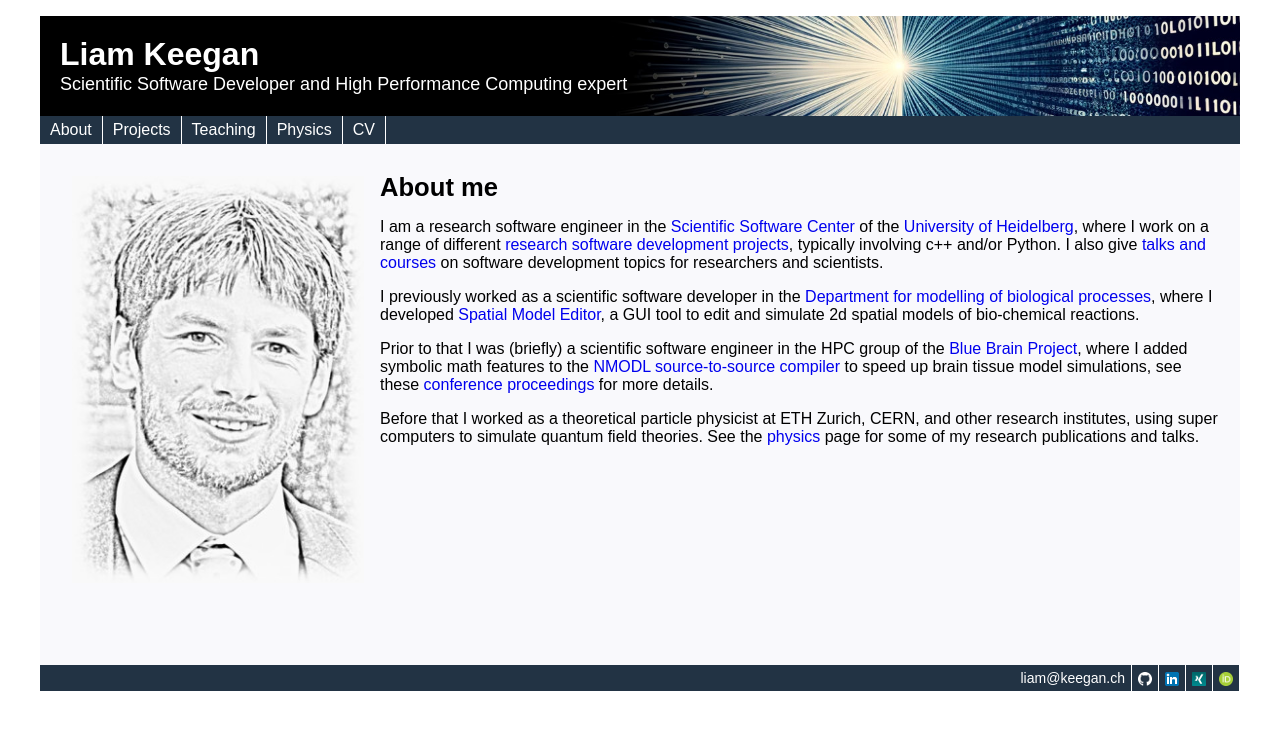
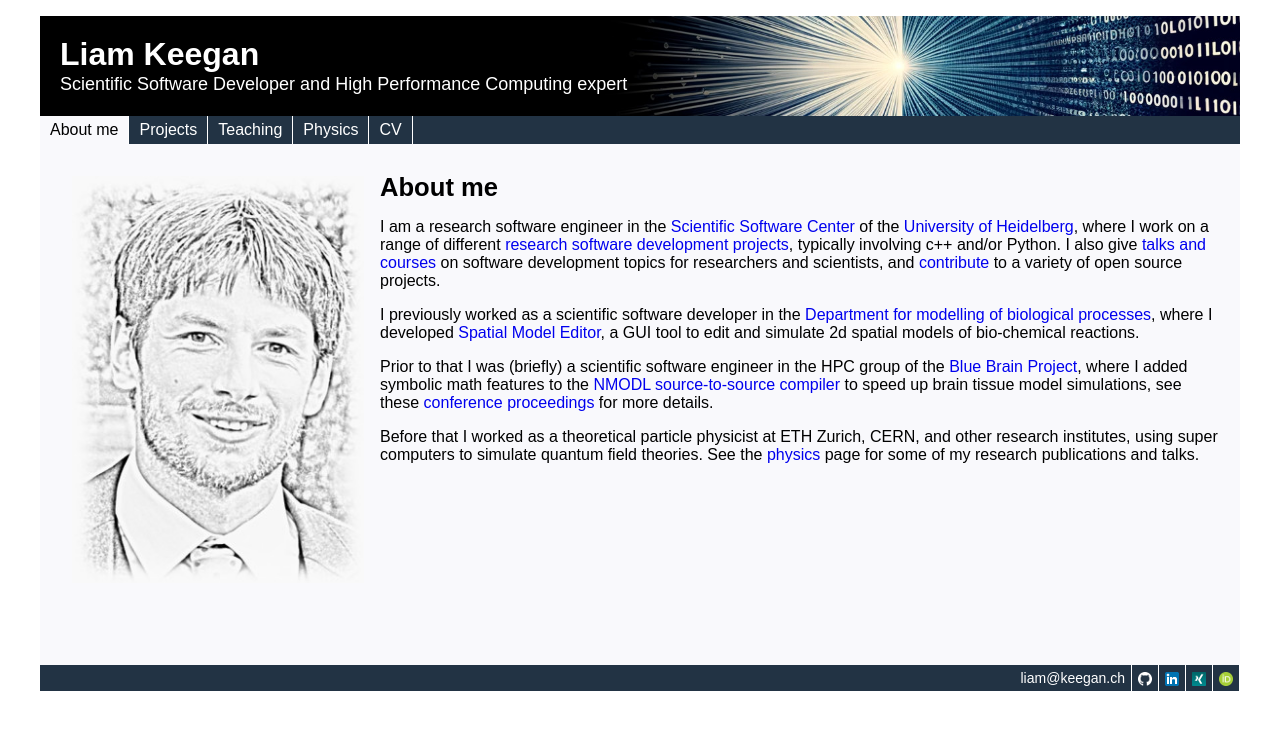
Before and after one commit to lkeegan/lkeegan.github.io, a Jekyll site: the page built from index.md, in a window 1280 px wide. Shown: the top 730 px of the page. Built offline with Jekyll 4.4.1, drawn with Linux system fonts in a browser that asks for light colours.

Commit message:
add link to github

```diff
--- a/_layouts/default.html
+++ b/_layouts/default.html
@@ -1,6 +1,6 @@
 ---
 navbar_pages:
-  - title: About
+  - title: About me
     url: index
   - title: Projects
     url: projects
--- a/index.md
+++ b/index.md
@@ -13,7 +13,7 @@ of the
 where I work on a range of different [research software development projects](projects.html),
 typically involving c++ and/or Python.
 I also give [talks and courses](teaching.html) on software development topics
-for researchers and scientists.
+for researchers and scientists, and [contribute](https://github.com/lkeegan) to a variety of open source projects.
 
 I previously worked as a scientific software developer in the
 [Department for modelling of biological processes](https://www.cos.uni-heidelberg.de/en/research-groups/modelling-of-biological-processes),
```
